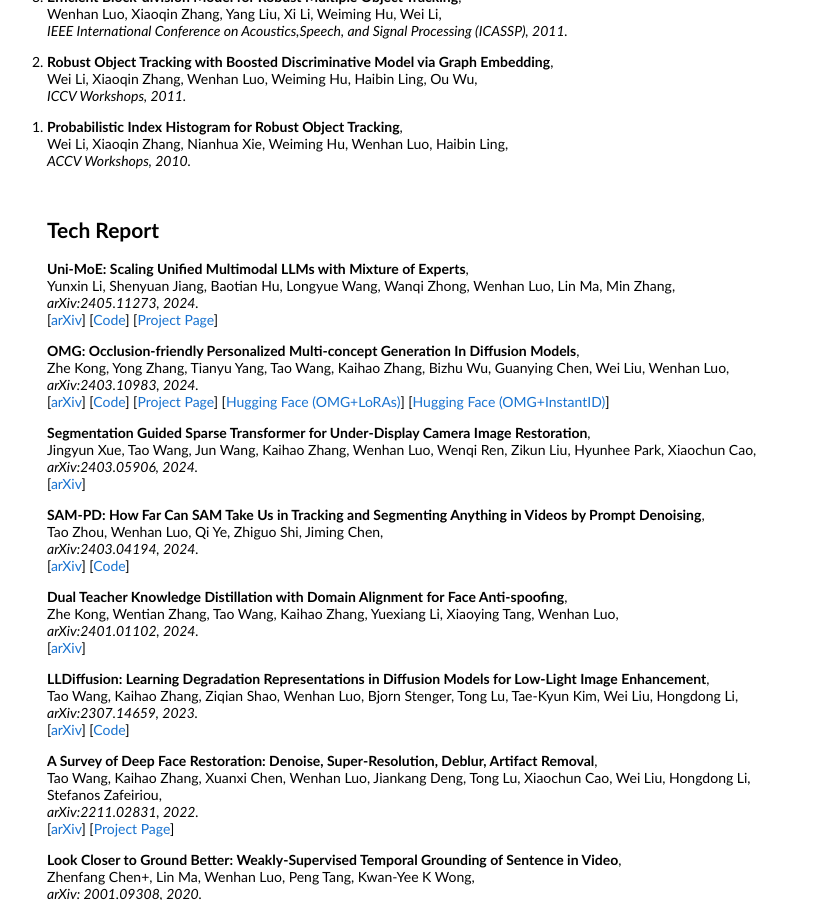
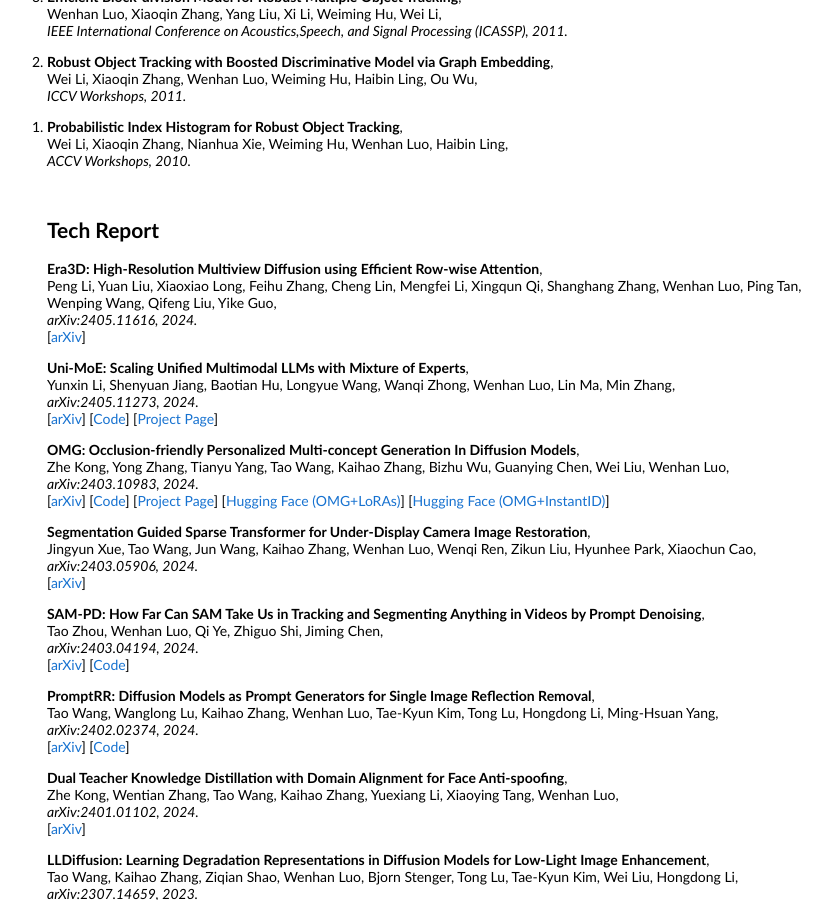
Before and after one commit to whluo/whluo.github.io, a Jekyll site: the page assets/publication.html, which Jekyll copies as it is, in a window 1280 px wide and 900 px high, scrolled down 6831 px. Shown: the whole window, without its empty margins (233-1065 px from the left). Built offline with Jekyll 4.4.1, drawn with Linux system fonts in a browser that asks for light colours.

Commit message:
minor updates

```diff
--- a/assets/publication.html
+++ b/assets/publication.html
@@ -1068,6 +1068,13 @@
               <div class="section">
                 <h2>Tech Report</h2>
                 <div class="research">
+                  <papertitle>Era3D: High-Resolution Multiview Diffusion using Efficient Row-wise Attention</papertitle>,
+                  <br>Peng Li, Yuan Liu, Xiaoxiao Long, Feihu Zhang, Cheng Lin, Mengfei Li, Xingqun Qi, Shanghang Zhang, Wenhan Luo, Ping Tan, Wenping Wang, Qifeng Liu, Yike Guo,<br>
+                  <i> arXiv:2405.11616, 2024.</i>
+                  <br>
+                  [<a href="https://arxiv.org/abs/2405.11616" target="_blank">arXiv</a>]
+                  <p></p>
+
 
                   <papertitle>Uni-MoE: Scaling Unified Multimodal LLMs with Mixture of Experts</papertitle>,
                   <br>Yunxin Li, Shenyuan Jiang, Baotian Hu, Longyue Wang, Wanqi Zhong, Wenhan Luo, Lin Ma, Min Zhang,<br>
@@ -1110,7 +1117,13 @@
                   [<a href="https://github.com/infZhou/SAM-PD" target="_blank">Code</a>]
                   <p></p>
 
-
+                  <papertitle>PromptRR: Diffusion Models as Prompt Generators for Single Image Reflection Removal</papertitle>,
+                  <br>Tao Wang, Wanglong Lu, Kaihao Zhang, Wenhan Luo, Tae-Kyun Kim, Tong Lu, Hongdong Li, Ming-Hsuan Yang,<br>
+                  <i>arXiv:2402.02374, 2024.</i>
+                  <br>
+                  [<a href="https://arxiv.org/abs/2402.02374" target="_blank">arXiv</a>]
+                  [<a href="https://github.com/TaoWangzj/PromptRR" target="_blank">Code</a>]
+                  <p></p>
 
                   <papertitle>Dual Teacher Knowledge Distillation with Domain Alignment for Face Anti-spoofing</papertitle>,
                   <br>Zhe Kong, Wentian Zhang, Tao Wang, Kaihao Zhang, Yuexiang Li, Xiaoying Tang, Wenhan Luo,<br>
```
